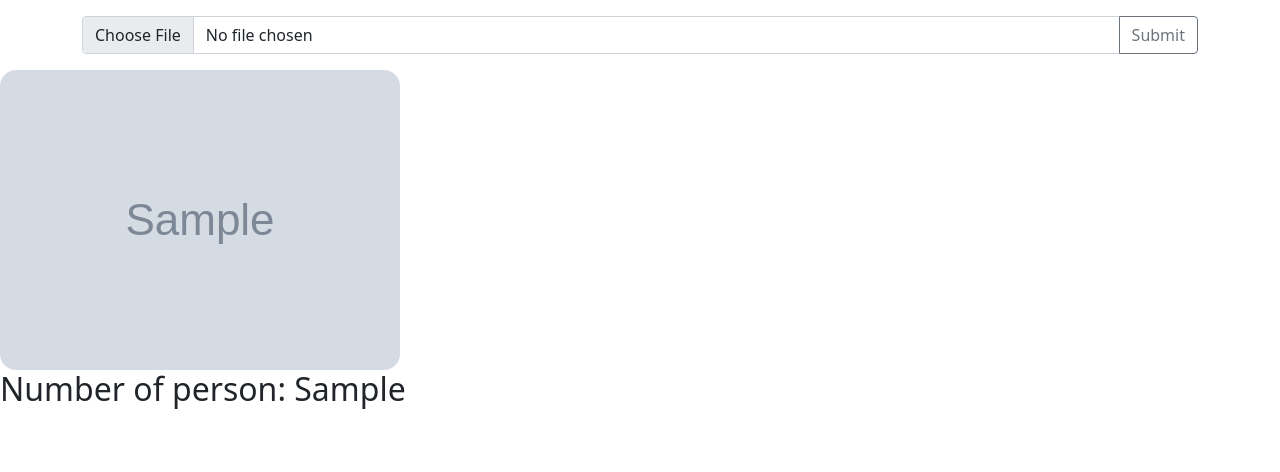
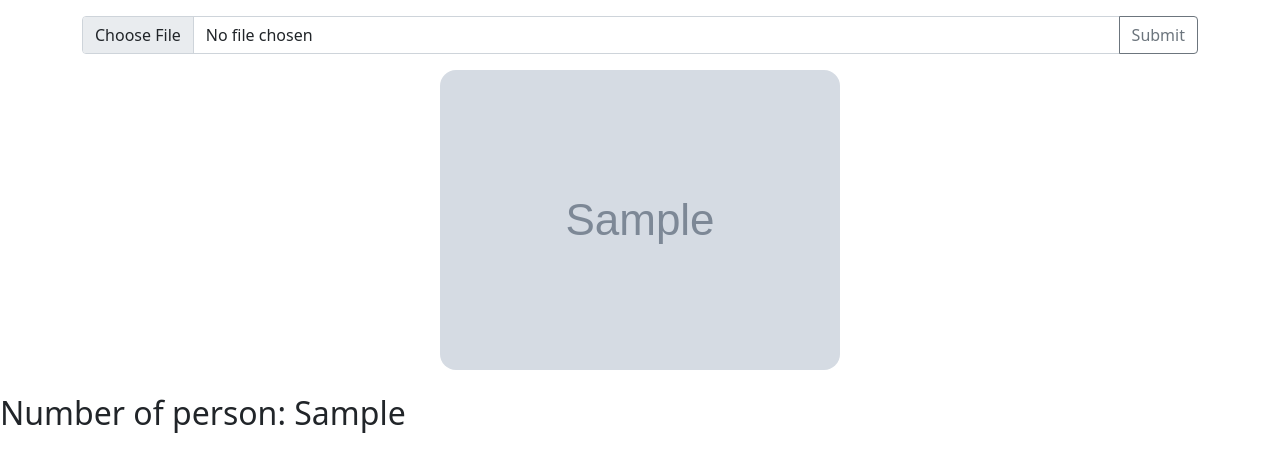
Before and after one commit to jtrongkhoa93/yolo_flask, a Flask app: template templates/index.html in a window 1280 px wide. Shown: the top 472 px of the page. Run offline with Flask 2, Linux system fonts and the light colour scheme; the template is opened without the code that fills it: most values are stand-ins (such as "Sample title", 1, 10 or a date in 2020); grey boxes marked "Sample" are stand-in pictures.

Commit message:
Update index.html

```diff
--- a/templates/index.html
+++ b/templates/index.html
@@ -12,7 +12,13 @@
 integrity="sha384-1BmE4kWBq78iYhFldvKuhfTAU6auU8tT94WrHftjDbrCEXSU1oBoqyl2QvZ6jIW3" crossorigin="anonymous">
 </head>
 
-
+<style>
+    .center {
+      display: block;
+      margin-left: auto;
+      margin-right: auto;
+}
+</style>
 
 <body>
 <div class="container">
@@ -23,14 +29,14 @@ aria-describedby="inputGroupFileAddon04" aria-label="Upload">
 </form>
 </div>
 
-<div class = 'result_part'>
+<div class = 'result_part' >
     {% if user_image %}
-        <img style="max-width:1024px; border-radius:1rem" src="{{user_image}}"
-             alt="User Image">
+        <img style="max-width:700px; border-radius:1rem" src="{{user_image}}"
+             alt="User Image" class="center">
     {% endif %}
     <br>
     {% if exe_output %}
-    <h2>Number of person: {{exe_output}}</h2>
+    <h2 class="center">Number of person: {{exe_output}}</h2>
     {% endif %}
 
 </div>
```
